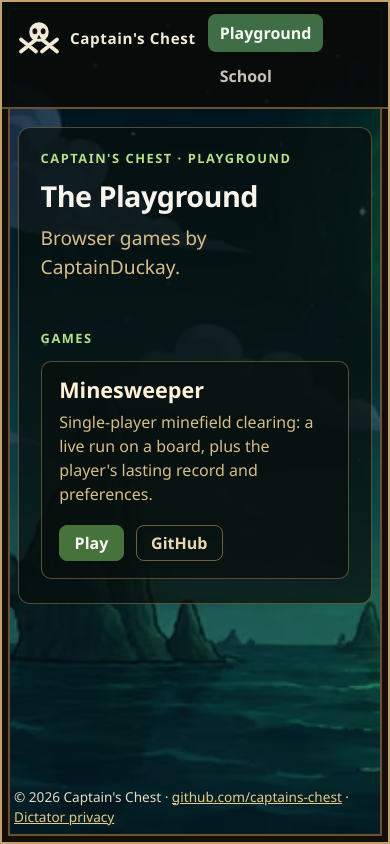
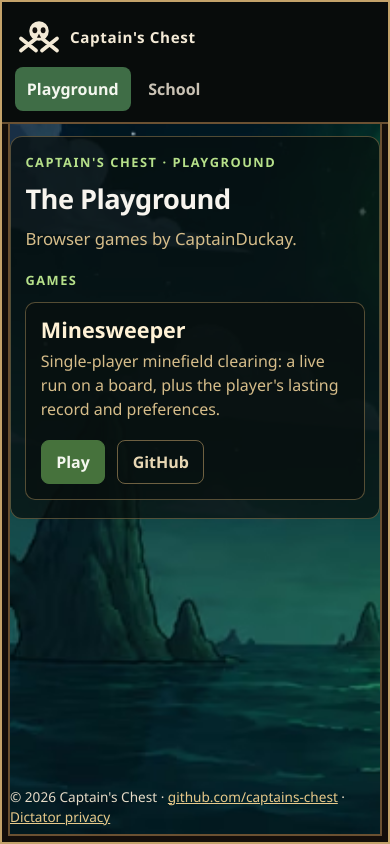
Before and after one commit to captains-chest/site, an Angular app: page /play in a window 390 px wide. Built offline with nearby package versions, Linux system fonts and the light colour scheme.

Commit message:
fix(site): Keep the shell layout from overflowing on mobile
- Fluid clamps, min-width:0, and overflow-wrap for narrow viewports
- Larger touch targets, safe-area insets, and scroll margins for the hull

```diff
--- a/src/styles.css
+++ b/src/styles.css
@@ -1,29 +1,31 @@
 :root{color-scheme:dark;--bg:#071918;--fg:#f4e6c8;--muted:#d6bd8a;--card:#1a1612;--line:#8a7044;--accent:#b6e08a;--accent-fg:#fff2d6}
 *{box-sizing:border-box}html{-webkit-text-size-adjust:100%}
-body{margin:0;font:16px/1.5 "Segoe UI",system-ui,sans-serif;background:#070c0c;color:var(--fg)}
+body{margin:0;overflow-wrap:break-word;font:16px/1.5 "Segoe UI",system-ui,sans-serif;background:#070c0c;color:var(--fg)}
 .sea{position:fixed;inset:0;z-index:0;display:block;margin:0;pointer-events:none}
 .sea img{position:absolute;inset:0;width:100%;height:100%;object-fit:cover;object-position:6% 22%}
-.shell{position:relative;z-index:1;display:grid;grid-template-columns:15.5rem minmax(0,1fr);grid-template-rows:1fr auto;min-height:calc(100dvh - 1.1rem);margin:.55rem;border:2px solid #c4a36a;border-radius:16px;box-shadow:inset 0 0 0 6px #140e0a,inset 0 0 0 8px #6b5132;overflow:hidden}
+.shell{position:relative;z-index:1;display:grid;grid-template-columns:15.5rem minmax(0,1fr);grid-template-rows:1fr auto;min-height:calc(100dvh - 1.1rem);margin:.55rem;border:2px solid #c4a36a;border-radius:16px;box-shadow:inset 0 0 0 6px #140e0a,inset 0 0 0 8px #6b5132;overflow:clip}
 main:focus{outline:none}
-main{grid-column:2;grid-row:1;align-self:start;width:min(64rem,calc(100% - 2rem));margin:1.15rem auto .4rem;padding:1.3rem 1.35rem 1.5rem;background:rgb(7 14 13 / .72);border:1px solid rgb(196 163 106 / .4);border-radius:12px;box-shadow:none}
+main{grid-column:2;grid-row:1;align-self:start;min-width:0;width:min(64rem,calc(100% - clamp(1rem,3vw,2rem)));margin:clamp(.75rem,2vw,1.15rem) auto .4rem;padding:clamp(1rem,2vw,1.3rem) clamp(.9rem,2.5vw,1.35rem) clamp(1.15rem,2vw,1.5rem);background:rgb(7 14 13 / .72);border:1px solid rgb(196 163 106 / .4);border-radius:12px;box-shadow:none}
+main>:not(router-outlet){display:block;min-width:0;max-width:100%}
 .shell:has(cc-home) main{width:100%;max-width:none;margin:0;padding:0;background:none;border:0;border-radius:0}
-.skip{position:absolute;left:-999px}.skip:focus{left:1rem;top:1rem;background:var(--card);padding:.5rem 1rem}
-h1{font-size:clamp(1.8rem,4vw,2.5rem);line-height:1.1;margin:0 0 .75rem;letter-spacing:-.02em;font-weight:650;color:#f7f4ee}
-h2{font-size:1.35rem;margin:0 0 .4rem}.lead{font-size:1.2rem;color:var(--muted);max-width:38rem;margin:0 0 3rem}
+.skip{position:absolute;left:-999px}.skip:focus{left:1rem;top:1rem;background:var(--card);padding:.5rem 1rem;z-index:6}
+h1{font-size:clamp(1.7rem,4.6vw,2.5rem);line-height:1.1;margin:0 0 .75rem;letter-spacing:-.02em;font-weight:650;color:#f7f4ee}
+h2{font-size:clamp(1.15rem,2.4vw,1.35rem);margin:0 0 .4rem}.lead{font-size:clamp(1.05rem,2.4vw,1.2rem);color:var(--muted);max-width:38rem;margin:0 0 clamp(1.25rem,2.5vw,1.5rem)}
 .eyebrow{text-transform:uppercase;letter-spacing:.12em;font-size:.8rem;color:var(--accent);font-weight:600;margin:0 0 .75rem}
-.grid{display:grid;gap:1.25rem;grid-template-columns:repeat(auto-fit,minmax(18rem,1fr));list-style:none;padding:0;margin:0}
-.card{background:rgb(8 16 15 / .78);border:1px solid rgb(196 163 106 / .42);border-radius:10px;padding:1.05rem 1.1rem 1.1rem;box-shadow:none;color:#f4e6c8}
+.grid{display:grid;gap:1.25rem;grid-template-columns:repeat(auto-fit,minmax(min(100%,18rem),1fr));list-style:none;padding:0;margin:0;min-width:0}
+.card{display:flex;flex-direction:column;min-width:0;max-width:100%;background:rgb(8 16 15 / .78);border:1px solid rgb(196 163 106 / .42);border-radius:10px;padding:clamp(.9rem,2vw,1.05rem) clamp(.9rem,2vw,1.1rem);box-shadow:none;color:#f4e6c8}
 .card p{color:var(--muted);margin:0 0 1.2rem}
-.links{display:flex;flex-wrap:wrap;gap:.75rem}
+.card .links,.card .sources{margin-top:auto}
+.links{display:flex;flex-wrap:wrap;gap:.75rem;min-width:0}
 a{color:#e7c98a}a:focus-visible{outline:2px solid #f7e7ad;outline-offset:3px;border-radius:6px}
-.btn{display:inline-flex;align-items:center;min-height:2.25rem;padding:.4rem .9rem;border:1px solid rgb(196 163 106 / .55);border-radius:8px;background:transparent;color:#e7d7b4;font-weight:650;line-height:1;text-decoration:none;text-shadow:none;box-shadow:none}
+.btn{display:inline-flex;align-items:center;justify-content:center;max-width:100%;min-height:2.75rem;padding:.4rem .9rem;border:1px solid rgb(196 163 106 / .55);border-radius:8px;background:transparent;color:#e7d7b4;font-weight:650;line-height:1.2;text-align:center;text-decoration:none;text-shadow:none;white-space:normal;box-shadow:none}
 .btn.primary{background:#46723c;border-color:#46723c;color:#f4f7ef}
 .btn:hover{filter:brightness(1.08)}.btn:active{filter:brightness(.94)}
 .btn.big{font-size:1.1rem;padding:.85rem 1.5rem}
 ul.plain{padding-left:1.2rem;color:var(--muted)}
-footer{grid-column:2;grid-row:2;width:min(64rem,calc(100% - 2rem));margin:0 auto .9rem;padding:0;border:0;color:#e7dcc8;font-size:.85rem;text-shadow:none}
-.hull{grid-column:1;grid-row:1 / -1;position:sticky;top:0;z-index:5;display:flex;flex-direction:column;align-items:stretch;gap:.25rem;align-self:start;height:calc(100dvh - 1.1rem);margin:0;padding:1.35rem .85rem 1rem;background:rgb(8 12 11 / .94);border-right:2px solid #6b5132;border-bottom:0}
-.hull .brand{display:flex;flex-direction:column;align-items:center;gap:.45rem;margin:0 0 1.1rem;color:#f3ead6;font-size:.78rem;font-weight:700;letter-spacing:.14em;line-height:1.25;text-align:center;text-transform:uppercase;text-decoration:none}
+footer{grid-column:2;grid-row:2;min-width:0;width:min(64rem,calc(100% - clamp(1rem,3vw,2rem)));margin:0 auto .9rem;padding:0 0 env(safe-area-inset-bottom);border:0;color:#e7dcc8;font-size:.85rem;text-shadow:none}
+.hull{grid-column:1;grid-row:1 / -1;position:sticky;top:0;z-index:5;display:flex;flex-direction:column;align-items:stretch;gap:.25rem;align-self:start;min-width:0;height:calc(100dvh - 1.1rem);margin:0;padding:1.35rem .85rem 1rem;background:rgb(8 12 11 / .94);border-right:2px solid #6b5132;border-bottom:0}
+.hull .brand{display:flex;flex-direction:column;align-items:center;gap:.45rem;max-width:100%;margin:0 0 1.1rem;color:#f3ead6;font-size:.78rem;font-weight:700;letter-spacing:.14em;line-height:1.25;text-align:center;text-transform:uppercase;text-decoration:none}
 .hull .mark{width:3rem;height:auto}
 .hull nav ul{display:grid;gap:.15rem;list-style:none;margin:0;padding:0}
 .hull nav a{display:flex;align-items:center;min-height:2.35rem;padding:.4rem .75rem;border:0;border-radius:8px;background:transparent;color:#c9c2b4;font-weight:600;text-decoration:none;box-shadow:none}
@@ -40,35 +42,37 @@ footer{grid-column:2;grid-row:2;width:min(64rem,calc(100% - 2rem));margin:0 auto
 a:focus-visible,.btn:focus-visible{outline:3px solid var(--accent);outline-offset:3px}
 @media (prefers-reduced-motion:reduce){*,*::before,*::after{animation-duration:.01ms!important;animation-iteration-count:1!important;transition-duration:.01ms!important;scroll-behavior:auto!important}}
 @media (max-width:800px){
-.shell{grid-template-columns:1fr;grid-template-rows:auto 1fr auto;min-height:100dvh;margin:0;border-radius:0}
-.hull{grid-row:1;flex-direction:row;flex-wrap:wrap;align-items:flex-start;height:auto;padding:.75rem .8rem;border-right:0;border-bottom:2px solid #6b5132}
-.hull .brand{flex-direction:row;margin:0 .5rem 0 0;font-size:.95rem;letter-spacing:.04em;text-transform:none}
-.hull nav{flex:1}
+.shell{grid-template-columns:minmax(0,1fr);grid-template-rows:auto minmax(0,1fr) auto;min-height:100dvh;margin:0;border-radius:0}
+.hull{grid-row:1;flex-direction:row;flex-wrap:wrap;align-items:center;align-content:center;gap:.35rem .75rem;height:auto;padding:max(.7rem,env(safe-area-inset-top)) max(.8rem,env(safe-area-inset-right)) .7rem max(.8rem,env(safe-area-inset-left));background:#080c0b;border-right:0;border-bottom:2px solid #6b5132}
+.hull .brand{flex:0 1 auto;flex-direction:row;margin:0;font-size:.95rem;letter-spacing:.04em;text-align:start;text-transform:none}
+.hull nav{flex:1 0 auto;min-width:min(100%,12.5rem)}
 .hull nav ul{display:flex;flex-wrap:wrap;gap:.35rem}
+.hull nav a{min-height:2.75rem}
 main,footer{grid-column:1}
 main{grid-row:2}
-footer{grid-row:3;width:min(64rem,calc(100% - 1.5rem))}
+footer{grid-row:3}
+h1,h2,h3,section,details,:target{scroll-margin-top:8rem}
 }
-.grid>li{display:grid}
+.grid>li,.stack>li{display:grid;min-width:0}
 .card h3{font-size:1.35rem;line-height:1.15;margin:0 0 .4rem;color:#fff2d6}
 footer p{margin:0}footer small{font-size:inherit}
 .plain-list{list-style:none;padding:0;margin:0}
-.stack{display:grid;gap:1.25rem}.stack>li{display:grid}
-.section{margin-top:3rem}
+.stack{display:grid;gap:1.25rem;min-width:0}
+.section{margin-top:clamp(1.75rem,4vw,3rem)}
 .card p:last-child{margin-bottom:0}.sources{font-size:.92rem}
-.lead+.links{margin-top:-1.5rem}
 code,pre{font:.9em ui-monospace,SFMono-Regular,Menlo,monospace}
-pre{background:#0c1210;border:2px solid #3a2c1c;border-radius:9px;padding:.85rem 1rem;overflow-x:auto;color:#f4e6c8}
+:not(pre)>code{overflow-wrap:break-word}
+pre{max-width:100%;min-width:0;background:#0c1210;border:2px solid #3a2c1c;border-radius:9px;padding:.85rem 1rem;overflow-x:auto;color:#f4e6c8;white-space:pre-wrap;overflow-wrap:break-word}
 details.doc{margin-top:1rem}details.doc summary{cursor:pointer;font-weight:600}
-.prose{color:var(--fg)}.prose h3{font-size:1.4rem}.prose h4{font-size:1.15rem;margin-top:1.5rem}
-.prose table{border-collapse:collapse;display:block;overflow-x:auto}.prose td,.prose th{border:1px solid var(--line);padding:.35rem .6rem}
+.prose{min-width:0;max-width:100%;color:var(--fg)}.prose h3{font-size:clamp(1.2rem,2.6vw,1.4rem)}.prose h4{font-size:clamp(1.05rem,2.2vw,1.15rem);margin-top:1.5rem}
+.prose table{display:block;max-width:100%;border-collapse:collapse;overflow-x:auto}.prose td,.prose th{border:1px solid var(--line);padding:.35rem .6rem}
+.prose img{max-width:100%;height:auto}
 .credits{margin-top:2.5rem;color:var(--muted)}.credits small{font-size:.9rem}
 
 .eyebrow a{color:inherit}
-cc-home{display:block;padding:1.75rem 1.6rem .5rem}
+cc-home{display:block;min-width:0;padding:clamp(1.15rem,2.5vw,1.75rem) clamp(1rem,2.5vw,1.6rem) .5rem}
 cc-home .poster{max-width:36rem}
 cc-home .eyebrow{color:#8fbf78}
-cc-home h1{max-width:16ch;margin:0 0 .65rem;font-size:clamp(2rem,4vw,2.8rem);font-weight:650;line-height:1.05;letter-spacing:-.03em;text-shadow:none;-webkit-text-stroke:0}
+cc-home h1{max-width:16ch;margin:0 0 .65rem;font-size:clamp(1.85rem,6vw,2.8rem);font-weight:650;line-height:1.05;letter-spacing:-.03em;text-shadow:none;-webkit-text-stroke:0}
 cc-home .poster .lead{margin:0;color:#d7d0c2;text-shadow:none}
-cc-home section{display:grid;grid-template-columns:repeat(2,minmax(0,1fr));gap:1rem;margin-top:1.75rem}
-@media (max-width:800px){cc-home{padding:1.2rem 1rem .25rem}cc-home section{grid-template-columns:1fr}}
+cc-home section{display:grid;grid-template-columns:repeat(auto-fit,minmax(min(100%,18rem),1fr));gap:1rem;margin-top:clamp(1.25rem,3vw,1.75rem);min-width:0}
```
